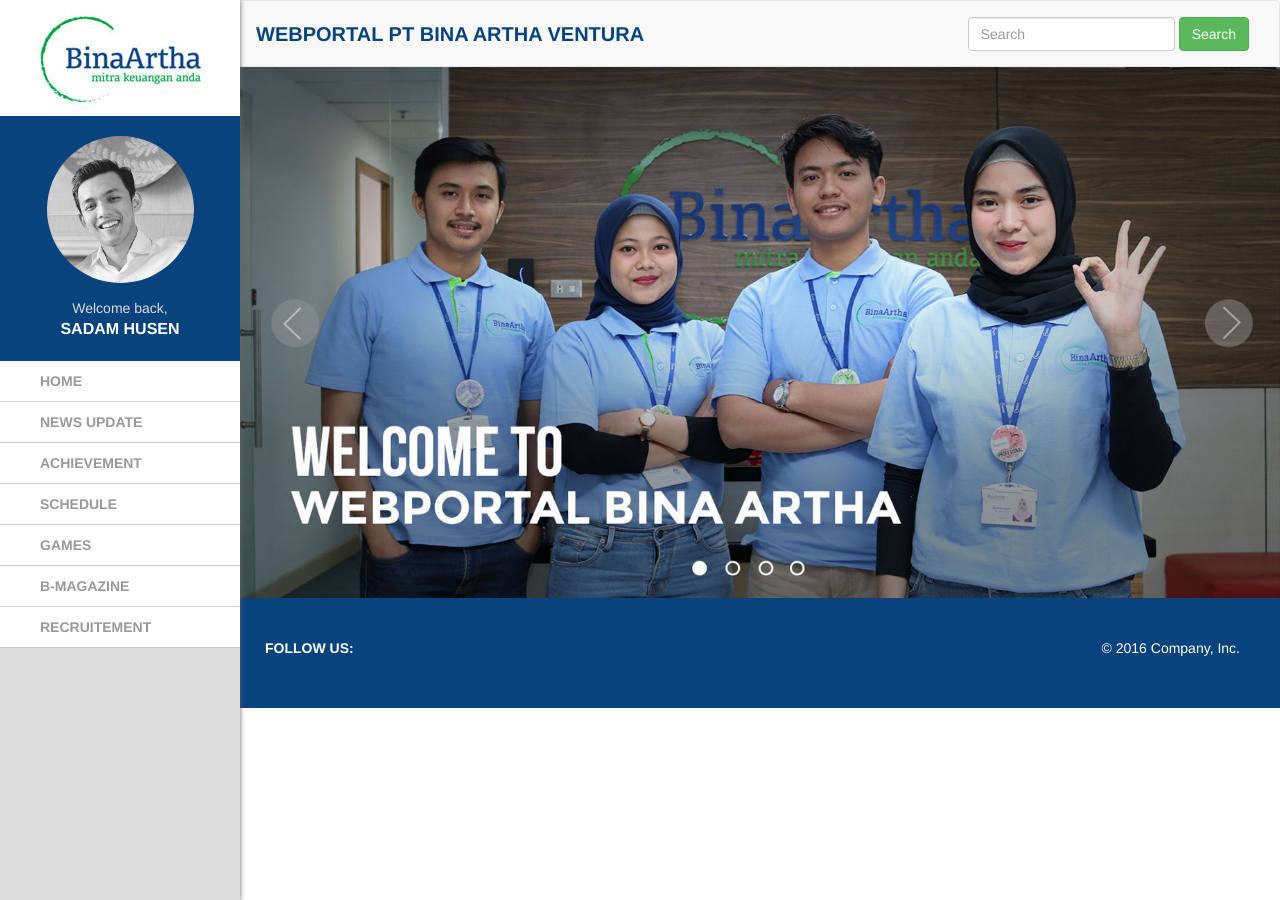
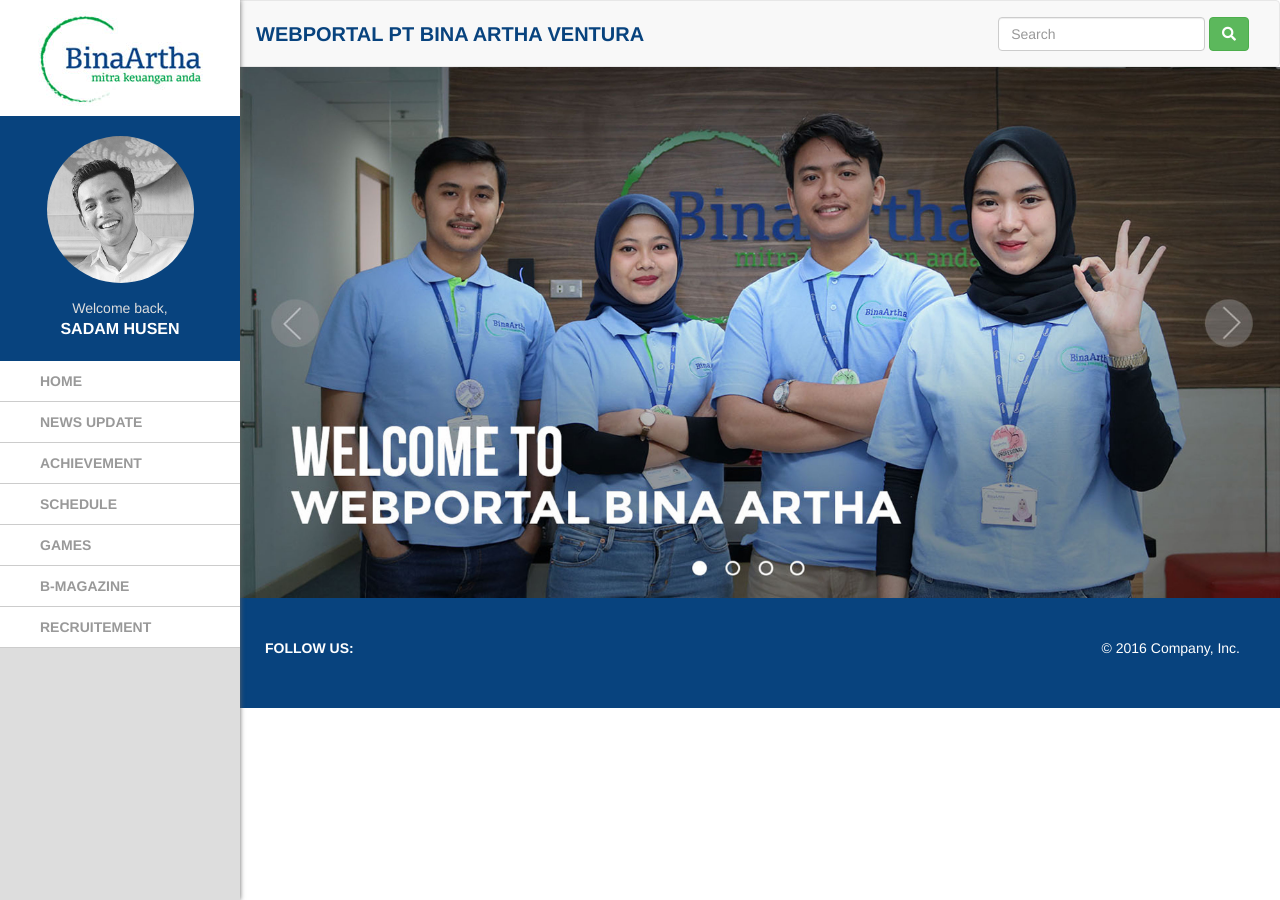
Before and after one commit to kemtol/Bina-Artha, a Jekyll site: the page built from index.html, in a window 1280 px wide. Built offline with Jekyll 4.4.1, drawn with Linux system fonts in a browser that asks for light colours; nearby versions of some CDN libraries.

Commit message:
Update nav.html

```diff
--- a/_includes/nav.html
+++ b/_includes/nav.html
@@ -14,7 +14,7 @@
         <div class="form-group">
           <input type="text" placeholder="Search" class="form-control">
         </div>
-        <button type="submit" class="btn btn-success">Search</button>
+        <button type="submit" class="btn btn-success"><i class="fas fa-search"></i></button>
       </form>
     </div><!--/.navbar-collapse -->
   </div>
```
